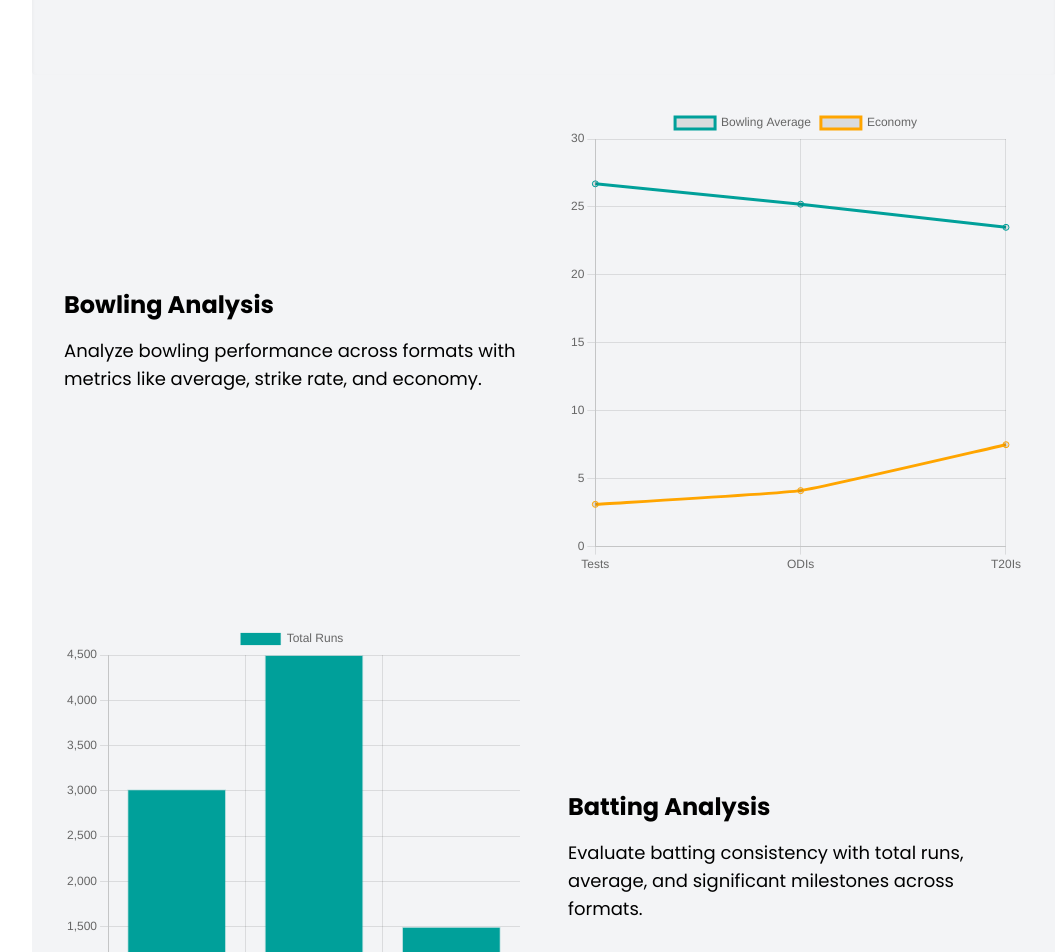
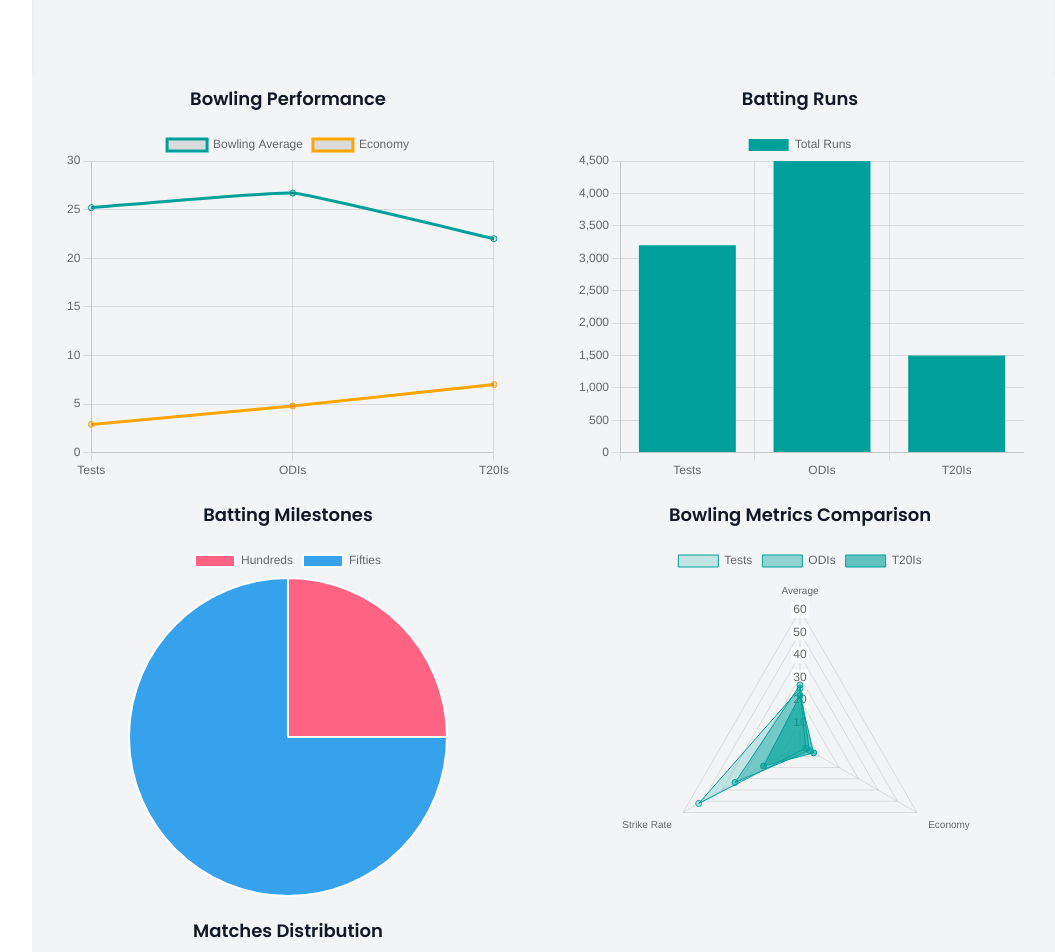
Before and after one commit to AjabNauman958/smart-cricket-frontend, a React (Vite) app: page /Player/MainDashboardApp in a window 1280 px wide. Shown: the part 1920-2872 px from the top of the page, without its empty margins (224-1279 px from the left). Built offline with nearby package versions, Linux system fonts and the light colour scheme.

Commit message:
modified

```diff
--- a/src/components/Player/PlayerDashboard/AverageGraph.jsx
+++ b/src/components/Player/PlayerDashboard/AverageGraph.jsx
@@ -1,5 +1,5 @@
-import React from 'react';
-import { Line, Bar } from 'react-chartjs-2';
+import React from "react";
+import { Line, Bar, Pie, Radar, Doughnut } from "react-chartjs-2";
 import {
   Chart as ChartJS,
   CategoryScale,
@@ -10,7 +10,9 @@ import {
   Tooltip,
   Legend,
   BarElement,
-} from 'chart.js';
+  ArcElement,
+  RadialLinearScale,
+} from "chart.js";
 
 // Register Chart.js components
 ChartJS.register(
@@ -21,121 +23,281 @@ ChartJS.register(
   Title,
   Tooltip,
   Legend,
-  BarElement
+  BarElement,
+  ArcElement,
+  RadialLinearScale
 );
 
 const playerStats = {
   bowling: {
     title: "Bowling",
     stats: [
-      { format: "Tests", mat: 29, inns: 50, wkts: 113, ave: 26.7, econ: 3.11, sr: 51.4 },
-      { format: "ODIs", mat: 50, inns: 70, wkts: 180, ave: 25.2, econ: 4.12, sr: 42.3 },
-      { format: "T20Is", mat: 60, inns: 60, wkts: 75, ave: 23.5, econ: 7.5, sr: 18.7 },
-    ],
+      {
+        format: "Tests",
+        mat: 50,
+        inns: 90,
+        balls: 12000,
+        runs: 9500,
+        wkts: 250,
+        bbi: "7/55",
+        bbm: "12/125",
+        ave: 25.2,
+        econ: 2.9,
+        sr: 52.0,
+        fourW: 18,
+        fiveW: 15,
+        tenW: 3,
+      },
+      {
+        format: "ODIs",
+        mat: 120,
+        inns: 118,
+        balls: 6000,
+        runs: 4800,
+        wkts: 180,
+        bbi: "6/35",
+        bbm: "-",
+        ave: 26.7,
+        econ: 4.8,
+        sr: 33.3,
+        fourW: 10,
+        fiveW: 3,
+        tenW: 0,
+      },
+      {
+        format: "T20Is",
+        mat: 60,
+        inns: 58,
+        balls: 1400,
+        runs: 1100,
+        wkts: 75,
+        bbi: "5/18",
+        bbm: "-",
+        ave: 22.0,
+        econ: 7.0,
+        sr: 18.7,
+        fourW: 5,
+        fiveW: 2,
+        tenW: 0,
+      }
+    ]
   },
   batting: {
     title: "Batting & Fielding",
     stats: [
-      { format: "Tests", mat: 29, inns: 50, runs: 3019, ave: 46.4, hundreds: 10, fifties: 15 },
-      { format: "ODIs", mat: 100, inns: 95, runs: 4500, ave: 50.0, hundreds: 12, fifties: 22 },
-      { format: "T20Is", mat: 60, inns: 60, runs: 1500, ave: 25.0, hundreds: 1, fifties: 10 },
-    ],
-  },
+      {
+        format: "Tests",
+        mat: 50,
+        inns: 85,
+        no: 10,
+        runs: 3200,
+        hs: 165,
+        ave: 42.7,
+        bf: 8000,
+        sr: 40.0,
+        hundreds: 8,
+        fifties: 20,
+        fours: 400,
+        sixes: 30,
+        ct: 40,
+      },
+      {
+        format: "ODIs",
+        mat: 120,
+        inns: 115,
+        no: 15,
+        runs: 4500,
+        hs: 140,
+        ave: 45.0,
+        bf: 5000,
+        sr: 90.0,
+        hundreds: 12,
+        fifties: 30,
+        fours: 400,
+        sixes: 80,
+        ct: 60,
+      },
+      {
+        format: "T20Is",
+        mat: 60,
+        inns: 58,
+        no: 5,
+        runs: 1500,
+        hs: 95,
+        ave: 26.3,
+        bf: 1000,
+        sr: 150.0,
+        hundreds: 0,
+        fifties: 10,
+        fours: 150,
+        sixes: 60,
+        ct: 25,
+      }
+    ]
+  }
 };
 
 const AverageGraph = () => {
-  // Line chart data for Bowling
-  const lineChartData = {
-    labels: playerStats.bowling.stats.map((stat) => stat.format),
+  const formats = playerStats.bowling.stats.map((stat) => stat.format);
+
+  // Dynamically extract data for different metrics
+  const BowlingPerformance = {
+    labels: formats,
     datasets: [
       {
         label: "Bowling Average",
         data: playerStats.bowling.stats.map((stat) => stat.ave),
+        borderColor: "#00A09A",
         fill: false,
-        borderColor: '#00A09A',
         tension: 0.1,
       },
       {
         label: "Economy",
         data: playerStats.bowling.stats.map((stat) => stat.econ),
+        borderColor: "#FFA500",
         fill: false,
-        borderColor: '#FFA500',
         tension: 0.1,
       },
     ],
+    plugins: {
+      legend: {
+        position: "top", // Ensures legend is neatly aligned
+        labels: {
+          boxWidth: 20, // Controls the size of legend boxes
+          font: {
+            size: 12, // Adjust font size for better readability
+          },
+        },
+      },
+    },
   };
 
-  // Bar chart data for Batting
-  const barChartData = {
-    labels: playerStats.batting.stats.map((stat) => stat.format),
+  const BattingRuns = {
+    labels: formats,
     datasets: [
       {
         label: "Total Runs",
         data: playerStats.batting.stats.map((stat) => stat.runs),
-        backgroundColor: '#00A09A',
-        borderColor: 'rgba(0,160,154,0.2)',
-        borderWidth: 1,
+        backgroundColor: "#00A09A",
       },
     ],
+    plugins: {
+      legend: {
+        position: "top", // Ensures legend is neatly aligned
+        labels: {
+          boxWidth: 20, // Controls the size of legend boxes
+          font: {
+            size: 12, // Adjust font size for better readability
+          },
+        },
+      },
+    },
+  };
+
+  const BattingMilestones = {
+    labels: ["Hundreds", "Fifties"],
+    datasets: [
+      {
+        label: "Milestones",
+        data: [
+          playerStats.batting.stats.reduce((sum, stat) => sum + stat.hundreds, 0),
+          playerStats.batting.stats.reduce((sum, stat) => sum + stat.fifties, 0),
+        ],
+        backgroundColor: ["#FF6384", "#36A2EB"],
+      },
+    ],
+    plugins: {
+      legend: {
+        position: "top", // Ensures legend is neatly aligned
+        labels: {
+          boxWidth: 20, // Controls the size of legend boxes
+          font: {
+            size: 12, // Adjust font size for better readability
+          },
+        },
+      },
+    },
+  };
+
+  const AllinOne = {
+    labels: ["Average", "Economy", "Strike Rate"],
+    datasets: formats.map((format, index) => ({
+      label: format,
+      data: [
+        playerStats.bowling.stats[index].ave,
+        playerStats.bowling.stats[index].econ,
+        playerStats.bowling.stats[index].sr,
+      ],
+      backgroundColor: `rgba(0,160,154,${0.2 + index * 0.2})`,
+      borderColor: "#00A09A",
+      borderWidth: 1,
+    })),
+    plugins: {
+      legend: {
+        position: "top", // Ensures legend is neatly aligned
+        labels: {
+          boxWidth: 20, // Controls the size of legend boxes
+          font: {
+            size: 12, // Adjust font size for better readability
+          },
+        },
+      },
+    },
+  };
+
+  const MatchesPlayed = {
+    labels: formats,
+    datasets: [
+      {
+        label: "Matches Played",
+        data: playerStats.bowling.stats.map((stat) => stat.mat),
+        backgroundColor: ["#FF6384", "#36A2EB", "#FFCE56"],
+      },
+
+    ],
+    plugins: {
+      legend: {
+        position: "top", // Ensures legend is neatly aligned
+        labels: {
+          boxWidth: 20, // Controls the size of legend boxes
+          font: {
+            size: 12, // Adjust font size for better readability
+          },
+        },
+      },
+    },
   };
 
   return (
-    <div className="p-4 dark:text-white text-black grid gap-4 grid-cols-1 md:grid-cols-2 max-w-6xl mx-auto">
-      {/* Left Div */}
-      <div className="flex flex-col justify-center items-center md:items-start p-4">
-        <h2 className="text-xl md:text-2xl xl:text-2xl font-bold mb-4 text-center md:text-left">
-          Bowling Analysis
-        </h2>
-        <p className="text-base md:text-lg xl:text-lg text-center md:text-left">
-          Analyze bowling performance across formats with metrics like average, strike rate, and economy.
-        </p>
+    <div className="p-4 grid gap-8 grid-cols-1 md:grid-cols-2 xl:grid-cols-2 max-w-7xl mx-auto">
+      {/* Line Chart */}
+      <div className="p-4 h-96 flex flex-col items-center justify-center">
+        <h3 className="text-lg font-semibold mb-4">Bowling Performance</h3>
+        <Line data={BowlingPerformance} options={{ responsive: true, maintainAspectRatio: false }} />
       </div>
 
-      {/* Right Div */}
-      <div className="w-full h-80 md:h-96 lg:h-[400px] xl:h-[500px] flex justify-center items-center p-4">
-        <Line
-          data={lineChartData}
-          options={{
-            responsive: true,
-            maintainAspectRatio: false,
-            plugins: {
-              legend: { position: 'top' },
-              tooltip: {
-                callbacks: {
-                  label: (context) => `${context.dataset.label}: ${context.raw}`,
-                },
-              },
-            },
-          }}
-        />
+      {/* Bar Chart */}
+      <div className="p-4 h-96 flex flex-col items-center justify-center">
+        <h3 className="text-lg font-semibold mb-4">Batting Runs</h3>
+        <Bar data={BattingRuns} options={{ responsive: true, maintainAspectRatio: false }} />
       </div>
 
-      {/* Bar Chart and its description */}
-      <div className="w-full h-80 md:h-96 lg:h-[400px] xl:h-[500px] flex justify-center items-center p-4">
-        <Bar
-          data={barChartData}
-          options={{
-            responsive: true,
-            maintainAspectRatio: false,
-            plugins: {
-              legend: { position: 'top' },
-              tooltip: {
-                callbacks: {
-                  label: (context) => `${context.dataset.label}: ${context.raw}`,
-                },
-              },
-            },
-          }}
-        />
+      {/* Pie Chart */}
+      <div className="p-4 h-96 flex flex-col items-center justify-center">
+        <h3 className="text-lg font-semibold mb-4">Batting Milestones</h3>
+        <Pie data={BattingMilestones} options={{ responsive: true, maintainAspectRatio: false }} />
       </div>
 
-      <div className="flex flex-col justify-center items-center md:items-start p-4">
-        <h2 className="text-xl md:text-2xl xl:text-2xl font-bold mb-4 text-center md:text-left">
-          Batting Analysis
-        </h2>
-        <p className="text-base md:text-lg xl:text-lg text-center md:text-left">
-          Evaluate batting consistency with total runs, average, and significant milestones across formats.
-        </p>
+      {/* Radar Chart */}
+      <div className="p-4 h-96 flex flex-col items-center justify-center">
+        <h3 className="text-lg font-semibold mb-4">Bowling Metrics Comparison</h3>
+        <Radar data={AllinOne} options={{ responsive: true, maintainAspectRatio: false }} />
+      </div>
+
+      {/* Doughnut Chart */}
+      <div className="p-4 h-96 flex flex-col items-center justify-center">
+        <h3 className="text-lg font-semibold mb-4">Matches Distribution</h3>
+        <Doughnut data={MatchesPlayed} options={{ responsive: true, maintainAspectRatio: false, }} />
       </div>
     </div>
   );
```
